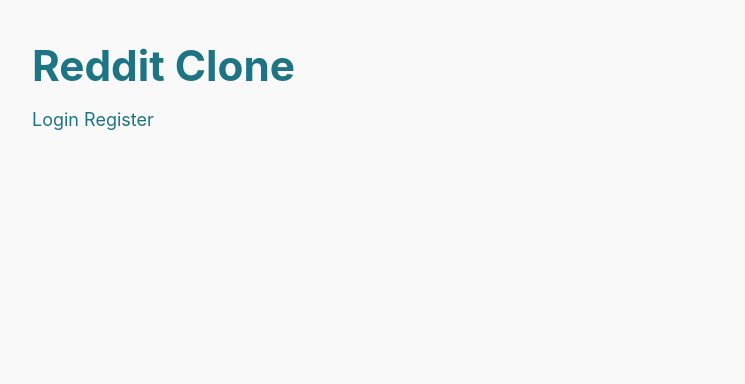
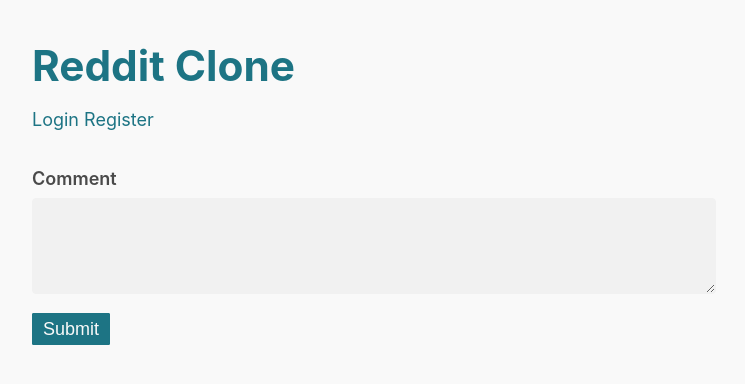
Before and after one commit to johnvinh/reddit-clone, a SvelteKit app in the folder frontend/: page /forums/1/1 in a window 1280 px wide. Shown: the top 384 px of the page, without its empty margins (266-1011 px from the left). Built offline with nearby package versions, Linux system fonts and the light colour scheme; no server answers.

Commit message:
Add posting of comments to the backend

```diff
--- a/frontend/src/routes/forums/[forum]/[post]/+page.svelte
+++ b/frontend/src/routes/forums/[forum]/[post]/+page.svelte
@@ -7,8 +7,13 @@
     let message;
     let title = "";
     let textualContent = "";
+    let token = "";
+    let postId;
+    let commentContent = "";
 
     onMount(async () => {
+        token = localStorage.getItem("token");
+
         const response = await fetch(`/api/post/${data.post.id}`,
             {
                 method: "GET",
@@ -28,7 +33,23 @@
         title = json["title"];
         textualContent = json["textualContent"];
         console.log(textualContent);
+        postId = json["id"];
     });
+
+    async function onSubmit(event) {
+        event.preventDefault();
+        const response = await fetch("/api/comment/create", {
+            method: "POST",
+            headers: {
+                "Authorization": `Bearer ${token}`,
+                "Content-Type": "application/json"
+            },
+            body: JSON.stringify({
+                content: commentContent,
+                postId
+            })
+        });
+    }
 </script>
 
 <h2>{title}</h2>
@@ -38,3 +59,9 @@
 {#if !message}
     <p>{textualContent}</p>
 {/if}
+
+<form on:submit={onSubmit}>
+    <label for="comment">Comment</label>
+    <textarea id="comment" name="comment" rows="4" cols="50" bind:value={commentContent}></textarea>
+    <button type="submit">Submit</button>
+</form>
```
Also changed, not shown: 1 other file (tests, documents, lock files or other folders).
